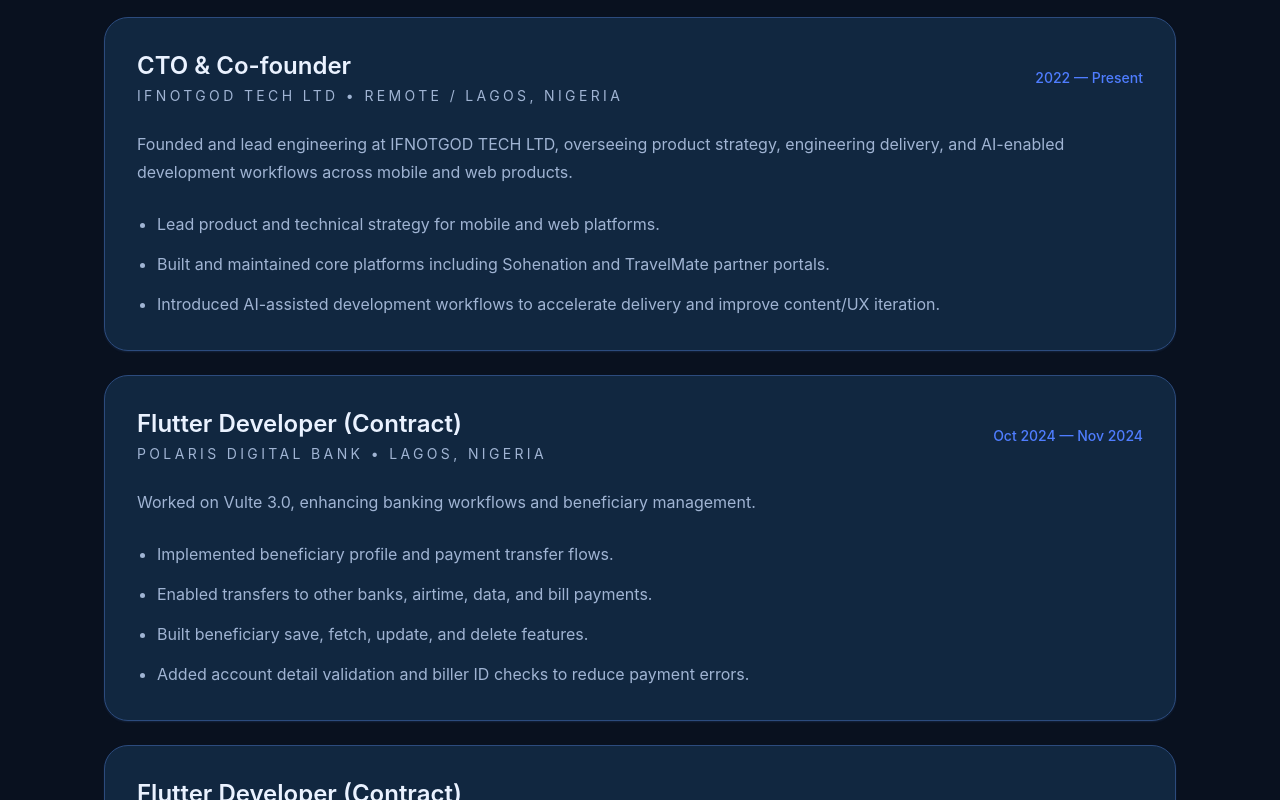
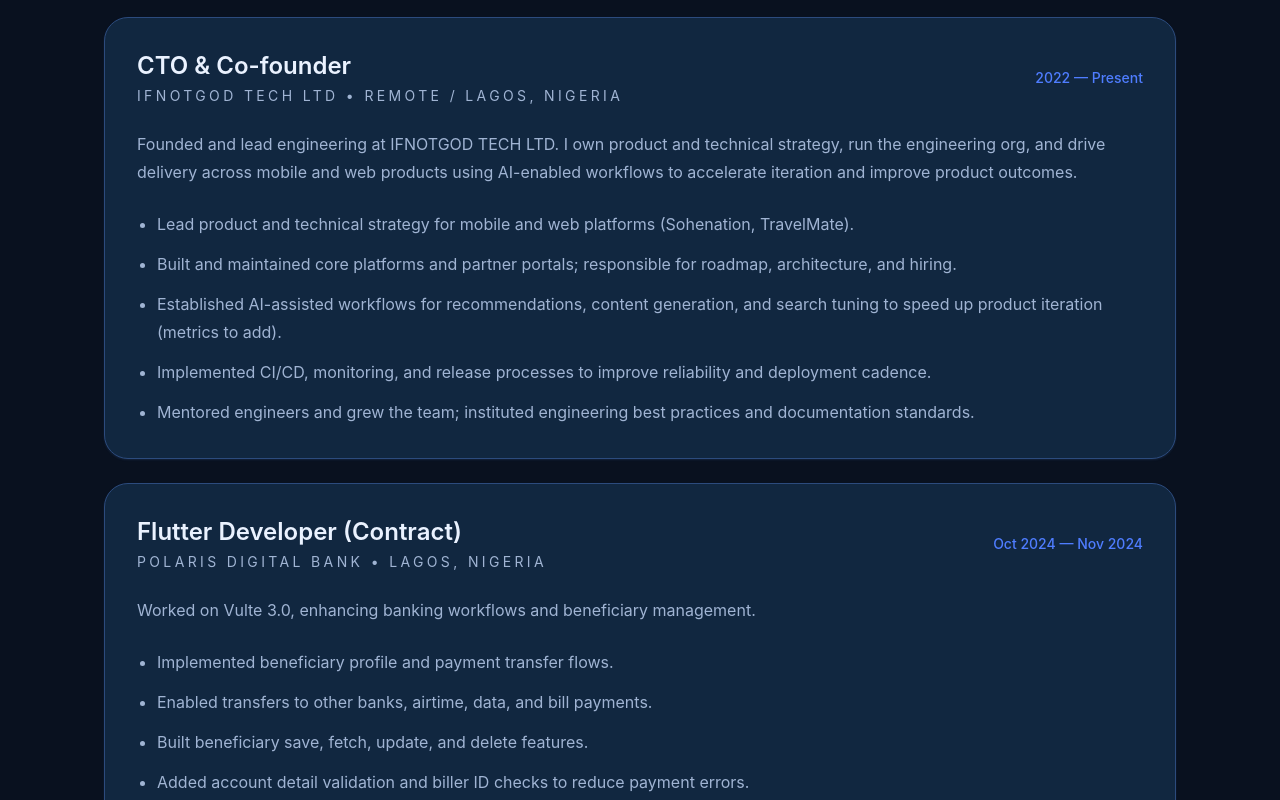
Before and after one commit to Elvis-1/portfolio_new, a Next.js app: page / in a window 1280 px wide. Shown: the part 1320-2120 px from the top of the page. Built offline with nearby package versions, Linux system fonts and the light colour scheme.

Commit message:
Content: Reposition site for CTO role, add web projects, skills (AI tooling), case-study template, assets manifest, and polish contact/experience

```diff
--- a/data/contact.ts
+++ b/data/contact.ts
@@ -1,7 +1,7 @@
 export const contact = {
   heading: 'Get in touch',
   message:
-    'I’m available for freelance and contract work. Reach out to discuss mobile app development, Flutter consulting, or product partnerships.',
+    'I’m available for freelance, CTO advisory, and product partnerships. Reach out to discuss mobile & web development, AI integrations, or engineering leadership needs.',
   email: 'igieborelvis@gmail.com',
   phone: '+234 8061464092',
   whatsapp: 'https://wa.me/2348061464092?text=Hello%20Elvis%2C%20I%27d%20like%20to%20talk%20about%20a%20Flutter%20project.',
--- a/data/experience.ts
+++ b/data/experience.ts
@@ -13,11 +13,14 @@ export const experiences: ExperienceItem[] = [
     company: 'IFNOTGOD TECH LTD',
     location: 'Remote / Lagos, Nigeria',
     period: '2022 — Present',
-    description: 'Founded and lead engineering at IFNOTGOD TECH LTD, overseeing product strategy, engineering delivery, and AI-enabled development workflows across mobile and web products.',
+    description:
+      'Founded and lead engineering at IFNOTGOD TECH LTD. I own product and technical strategy, run the engineering org, and drive delivery across mobile and web products using AI-enabled workflows to accelerate iteration and improve product outcomes.',
     highlights: [
-      'Lead product and technical strategy for mobile and web platforms.',
-      'Built and maintained core platforms including Sohenation and TravelMate partner portals.',
-      'Introduced AI-assisted development workflows to accelerate delivery and improve content/UX iteration.',
+      'Lead product and technical strategy for mobile and web platforms (Sohenation, TravelMate).',
+      'Built and maintained core platforms and partner portals; responsible for roadmap, architecture, and hiring.',
+      'Established AI-assisted workflows for recommendations, content generation, and search tuning to speed up product iteration (metrics to add).',
+      'Implemented CI/CD, monitoring, and release processes to improve reliability and deployment cadence.',
+      'Mentored engineers and grew the team; instituted engineering best practices and documentation standards.',
     ],
   },
   {
```
Also changed, not shown: data/assets.ts (added, +29 -0 lines), 3 other files (tests, documents, lock files or other folders).
